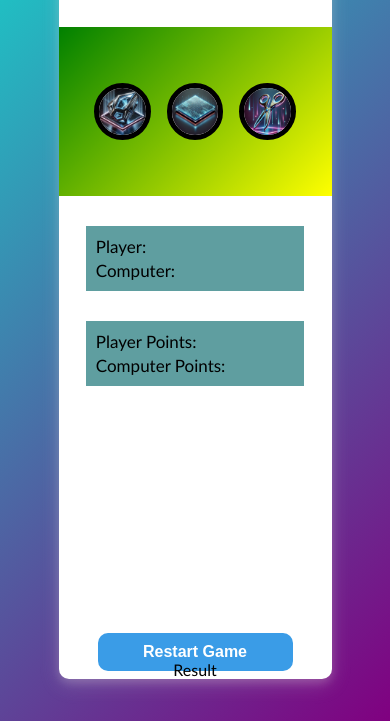
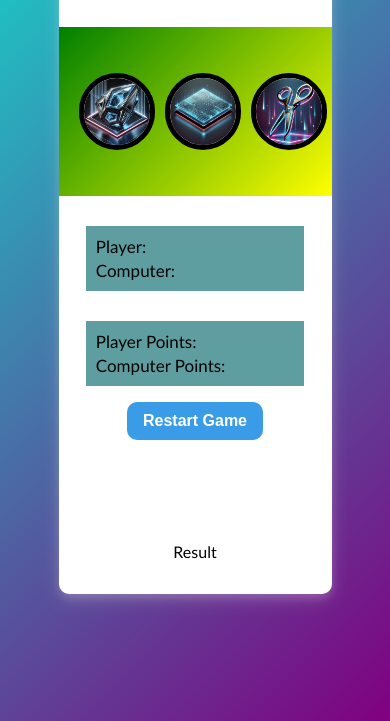
Before and after one commit to KaraNxKP007/Rock-Paper-Scissor.github.io, a plain HTML site: page index.html in a window 390 px wide. Shown: the part 123-844 px from the top of the page. Drawn offline with Linux system fonts and the light colour scheme.

Commit message:
Add files via upload

```diff
--- a/style.css
+++ b/style.css
@@ -93,20 +93,21 @@ img{
 
 @media (max-width:500px)
 {
+    body{
+        height: 100vh;
+    }
     .container{
         width: 70%;
-        height: 90vh;
+        height: 80vh;
         position: relative;
     }
 
     .choices{
         height: 20vh;
+        gap: 10px;
     }
-    #restart{
-        position: fixed;
-        bottom: 50px;
-    }
-    #result{
-        position: fixed;
+    img{
+        width: 17vw;
+        height: 17vw;
     }
 }
```
